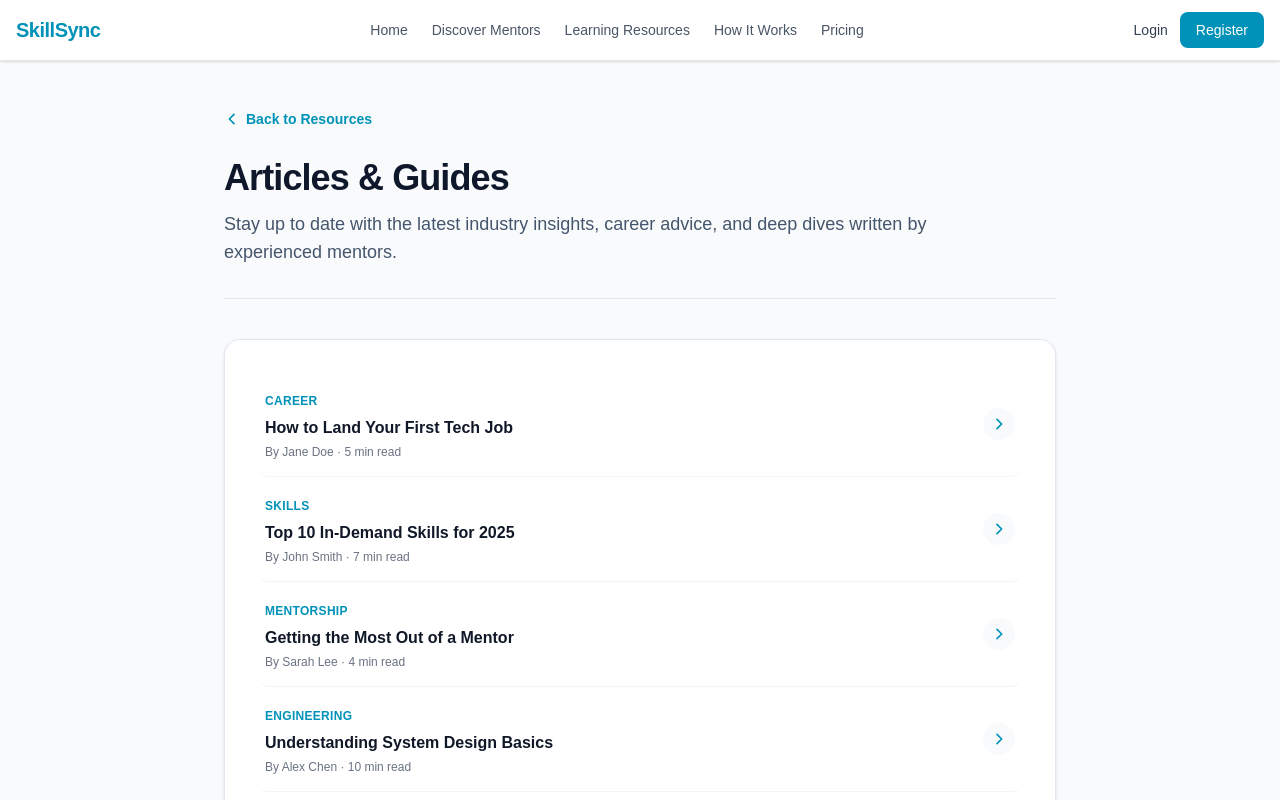
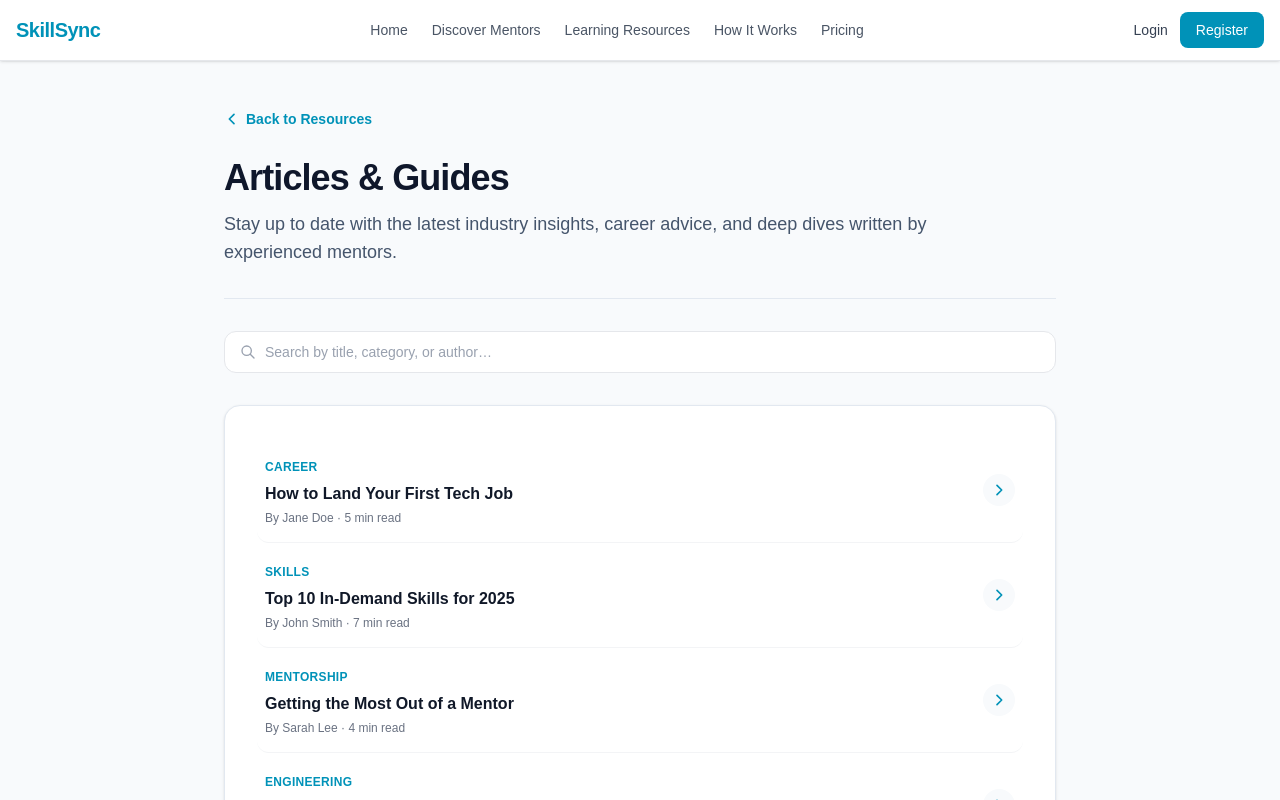
Before and after one commit to MentoNest/skillsync_frontend, a Next.js app: page /resources/articles in a window 1280 px wide. Shown: the top 800 px of the page. Built offline with nearby package versions, Linux system fonts and the light colour scheme.

Commit message:
feat: add client-side search filtering with debounce for tracks and articles pages

```diff
--- a/app/(public)/resources/articles/page.tsx
+++ b/app/(public)/resources/articles/page.tsx
@@ -1,6 +1,10 @@
-import React from 'react';
+'use client';
+
+import React, { useState } from 'react';
 import Link from 'next/link';
 import ArticleListItem from '@/components/ArticleListItem';
+import { useDebounce } from '@/hooks/useDebounce';
+import { SearchIcon } from '@/components/resources/icons';
 
 const articles = [
   { category: 'Career', title: 'How to Land Your First Tech Job', author: 'Jane Doe', readTime: '5 min read' },
@@ -10,10 +14,24 @@ const articles = [
   { category: 'Product', title: 'Defining a Product MVP That Works', author: 'Rachel Green', readTime: '8 min read' },
   { category: 'Design', title: 'Color Theory in Modern UI Design', author: 'David Foster', readTime: '6 min read' },
   { category: 'Data', title: 'Introduction to Machine Learning Models', author: 'Priya Sharma', readTime: '12 min read' },
-  { category: 'Leadership', title: 'Transitioning from IC to Engineering Manager', author: 'Marcus Williams', readTime: '9 min read' }
+  { category: 'Leadership', title: 'Transitioning from IC to Engineering Manager', author: 'Marcus Williams', readTime: '9 min read' },
 ];
 
 export default function ArticlesPage() {
+  const [query, setQuery] = useState('');
+  const debouncedQuery = useDebounce(query, 300);
+
+  const filtered = debouncedQuery.trim()
+    ? articles.filter((article) => {
+        const q = debouncedQuery.toLowerCase();
+        return (
+          article.title.toLowerCase().includes(q) ||
+          article.category.toLowerCase().includes(q) ||
+          article.author.toLowerCase().includes(q)
+        );
+      })
+    : articles;
+
   return (
     <main className="min-h-screen bg-slate-50 dark:bg-gray-950 transition-colors py-12">
       <div className="mx-auto max-w-4xl px-4 sm:px-6 lg:px-8">
@@ -39,7 +57,7 @@ export default function ArticlesPage() {
         </div>
 
         {/* Page Header */}
-        <div className="border-b border-slate-200 dark:border-gray-800 pb-8 mb-10">
+        <div className="border-b border-slate-200 dark:border-gray-800 pb-8 mb-8">
           <h1 className="text-3xl font-extrabold tracking-tight text-slate-900 dark:text-white sm:text-4xl">
             Articles &amp; Guides
           </h1>
@@ -48,14 +66,55 @@ export default function ArticlesPage() {
           </p>
         </div>
 
+        {/* Search */}
+        <div className="relative mb-8">
+          <label htmlFor="articles-search" className="sr-only">
+            Search articles
+          </label>
+          <div className="absolute inset-y-0 left-0 flex items-center pl-4 pointer-events-none">
+            <SearchIcon className="w-4 h-4 text-gray-400" />
+          </div>
+          <input
+            id="articles-search"
+            type="search"
+            value={query}
+            onChange={(e) => setQuery(e.target.value)}
+            placeholder="Search by title, category, or author…"
+            className="w-full pl-10 pr-4 py-2.5 text-sm border border-gray-200 dark:border-gray-700 rounded-xl bg-white dark:bg-gray-800 text-gray-900 dark:text-white placeholder-gray-400 dark:placeholder-gray-500 focus:outline-none focus:ring-2 focus:ring-cyan-500/30 focus:border-cyan-500 transition-all"
+          />
+        </div>
+
+        {/* Results count */}
+        {debouncedQuery.trim() && (
+          <p className="mb-6 text-sm text-gray-500 dark:text-gray-400">
+            {filtered.length === 0
+              ? 'No articles found.'
+              : `${filtered.length} article${filtered.length === 1 ? '' : 's'} found`}
+          </p>
+        )}
+
         {/* Articles List */}
-        <div className="bg-white dark:bg-gray-900 border border-slate-200 dark:border-gray-800 rounded-2xl p-6 md:p-8 shadow-sm">
-          <div className="divide-y divide-gray-100 dark:divide-gray-800">
-            {articles.map((article) => (
-              <ArticleListItem key={article.title} {...article} />
-            ))}
+        {filtered.length > 0 ? (
+          <div className="bg-white dark:bg-gray-900 border border-slate-200 dark:border-gray-800 rounded-2xl p-6 md:p-8 shadow-sm">
+            <div className="divide-y divide-gray-100 dark:divide-gray-800">
+              {filtered.map((article) => (
+                <ArticleListItem key={article.title} {...article} />
+              ))}
+            </div>
           </div>
-        </div>
+        ) : (
+          <div className="py-20 text-center">
+            <p className="text-gray-500 dark:text-gray-400 text-base">
+              No articles match <span className="font-semibold text-gray-700 dark:text-gray-200">&quot;{debouncedQuery}&quot;</span>.
+            </p>
+            <button
+              onClick={() => setQuery('')}
+              className="mt-4 text-sm font-semibold text-cyan-600 hover:text-cyan-700 transition-colors focus:outline-none focus:underline"
+            >
+              Clear search
+            </button>
+          </div>
+        )}
       </div>
     </main>
   );
--- a/app/(public)/resources/tracks/page.tsx
+++ b/app/(public)/resources/tracks/page.tsx
@@ -1,6 +1,10 @@
-import React from 'react';
+'use client';
+
+import React, { useState } from 'react';
 import Link from 'next/link';
 import LearningTrackCard from '@/components/landing/LearningTrackCard';
+import { useDebounce } from '@/hooks/useDebounce';
+import { SearchIcon } from '@/components/resources/icons';
 
 const learningTracks = [
   {
@@ -82,10 +86,24 @@ const learningTracks = [
     duration: '8h 30m',
     imageSrc: '/Image (Marcus Williams).svg',
     href: '/resources/backend-design',
-  }
+  },
 ];
 
 export default function TracksPage() {
+  const [query, setQuery] = useState('');
+  const debouncedQuery = useDebounce(query, 300);
+
+  const filtered = debouncedQuery.trim()
+    ? learningTracks.filter((track) => {
+        const q = debouncedQuery.toLowerCase();
+        return (
+          track.title.toLowerCase().includes(q) ||
+          track.category.toLowerCase().includes(q) ||
+          track.description.toLowerCase().includes(q)
+        );
+      })
+    : learningTracks;
+
   return (
     <main className="min-h-screen bg-slate-50 dark:bg-gray-950 transition-colors py-12">
       <div className="mx-auto max-w-7xl px-4 sm:px-6 lg:px-8">
@@ -111,7 +129,7 @@ export default function TracksPage() {
         </div>
 
         {/* Page Header */}
-        <div className="border-b border-slate-200 dark:border-gray-800 pb-8 mb-10">
+        <div className="border-b border-slate-200 dark:border-gray-800 pb-8 mb-8">
           <h1 className="text-3xl font-extrabold tracking-tight text-slate-900 dark:text-white sm:text-4xl">
             Learning Tracks
           </h1>
@@ -120,12 +138,53 @@ export default function TracksPage() {
           </p>
         </div>
 
+        {/* Search */}
+        <div className="relative mb-8 max-w-xl">
+          <label htmlFor="tracks-search" className="sr-only">
+            Search learning tracks
+          </label>
+          <div className="absolute inset-y-0 left-0 flex items-center pl-4 pointer-events-none">
+            <SearchIcon className="w-4 h-4 text-gray-400" />
+          </div>
+          <input
+            id="tracks-search"
+            type="search"
+            value={query}
+            onChange={(e) => setQuery(e.target.value)}
+            placeholder="Search by title, category, or keyword…"
+            className="w-full pl-10 pr-4 py-2.5 text-sm border border-gray-200 dark:border-gray-700 rounded-xl bg-white dark:bg-gray-800 text-gray-900 dark:text-white placeholder-gray-400 dark:placeholder-gray-500 focus:outline-none focus:ring-2 focus:ring-cyan-500/30 focus:border-cyan-500 transition-all"
+          />
+        </div>
+
+        {/* Results count */}
+        {debouncedQuery.trim() && (
+          <p className="mb-6 text-sm text-gray-500 dark:text-gray-400">
+            {filtered.length === 0
+              ? 'No tracks found.'
+              : `${filtered.length} track${filtered.length === 1 ? '' : 's'} found`}
+          </p>
+        )}
+
         {/* Tracks Grid */}
-        <div className="grid gap-8 sm:grid-cols-2 lg:grid-cols-3 xl:grid-cols-4">
-          {learningTracks.map((track) => (
-            <LearningTrackCard key={track.title} {...track} />
-          ))}
-        </div>
+        {filtered.length > 0 ? (
+          <div className="grid gap-8 sm:grid-cols-2 lg:grid-cols-3 xl:grid-cols-4">
+            {filtered.map((track) => (
+              <LearningTrackCard key={track.title} {...track} />
+            ))}
+          </div>
+        ) : (
+          <div className="py-20 text-center">
+            <p className="text-gray-500 dark:text-gray-400 text-base">
+              No learning tracks match <span className="font-semibold text-gray-700 dark:text-gray-200">&quot;{debouncedQuery}&quot;</span>.
+            </p>
+            <button
+              onClick={() => setQuery('')}
+              className="mt-4 text-sm font-semibold text-cyan-600 hover:text-cyan-700 transition-colors focus:outline-none focus:underline"
+            >
+              Clear search
+            </button>
+          </div>
+        )}
       </div>
     </main>
   );
--- /dev/null
+++ b/hooks/useDebounce.ts
@@ -0,0 +1,18 @@
+'use client';
+
+import { useState, useEffect } from 'react';
+
+/**
+ * Returns a debounced copy of `value` that only updates after `delay` ms
+ * of silence. Useful for filtering lists without firing on every keystroke.
+ */
+export function useDebounce<T>(value: T, delay = 300): T {
+  const [debounced, setDebounced] = useState<T>(value);
+
+  useEffect(() => {
+    const timer = setTimeout(() => setDebounced(value), delay);
+    return () => clearTimeout(timer);
+  }, [value, delay]);
+
+  return debounced;
+}
```
